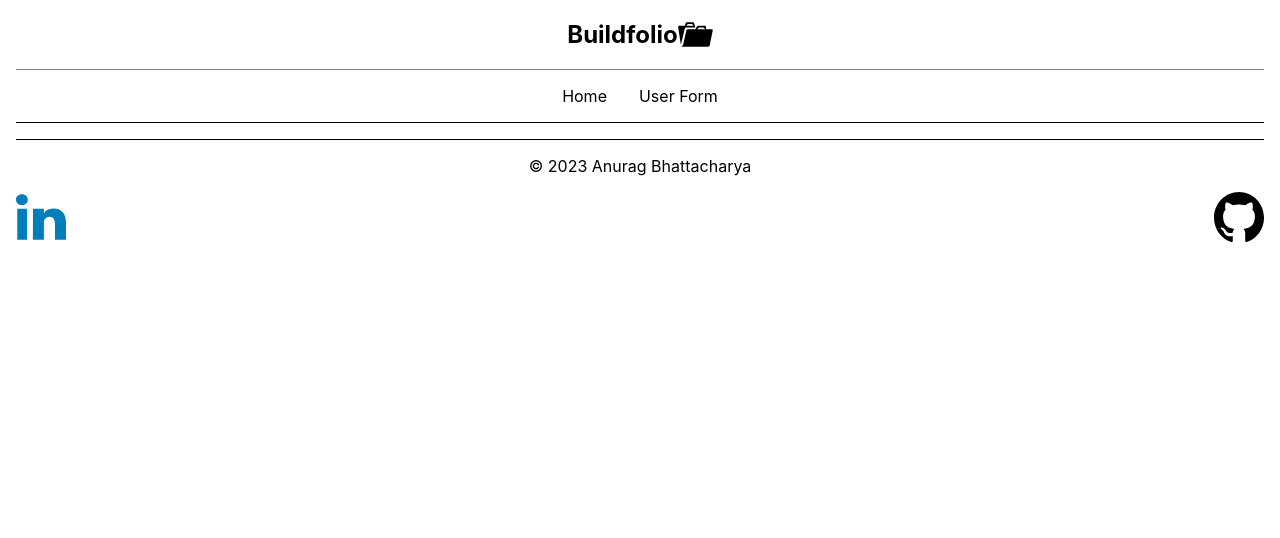
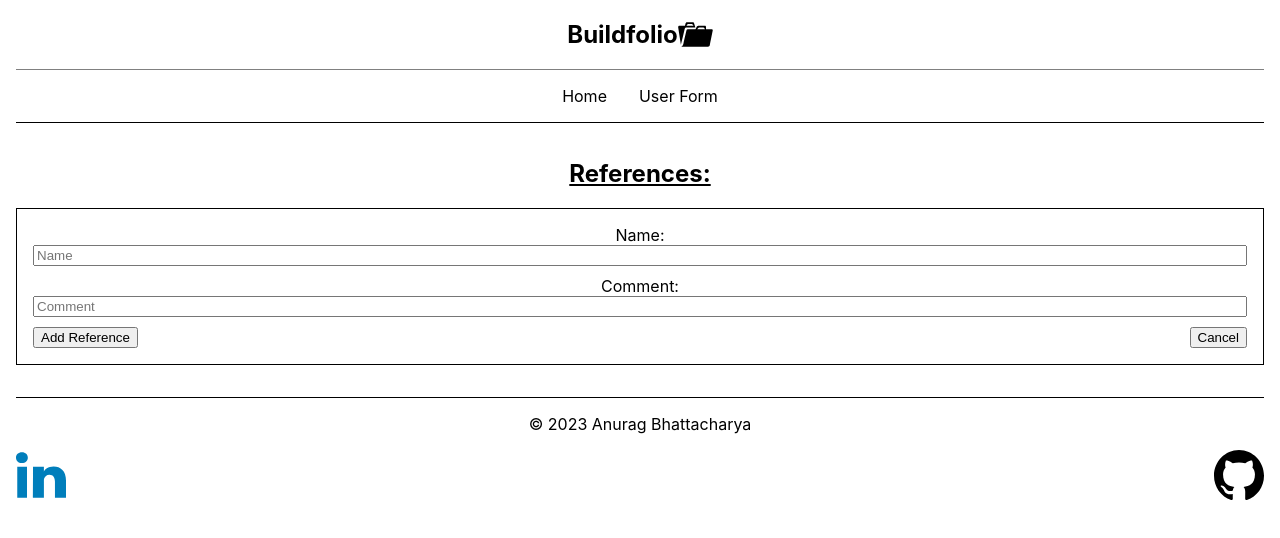
Before and after one commit to Anurag-Bhattacharya4199/buildfolio-client, a React (Create React App) app: page /1/addReference in a window 1280 px wide. Shown: the top 538 px of the page. Built offline with nearby package versions, Linux system fonts and the light colour scheme.

Commit message:
Adding Reference Form + Reference components on Dashboard + Fixing code

```diff
--- a/src/App.js
+++ b/src/App.js
@@ -9,6 +9,7 @@ import UserEducationForm from "./pages/UserEducationForm/UserEducationForm";
 import UserWorkExpForm from "./pages/UserWorkExpForm/UserWorkExpForm";
 import UserProjectForm from "./pages/UserProjectForm/UserProjectForm";
 import UserSkillForm from "./pages/UserSkillForm/UserSkillForm";
+import UserReferenceForm from "./pages/UserReferenceForm/UserReferenceForm";
 
 function App() {
   return (
@@ -23,6 +24,7 @@ function App() {
           <Route path="/:id/addWorkExperience" element={<UserWorkExpForm />} />
           <Route path="/:id/addProject" element={<UserProjectForm />} />
           <Route path="/:id/addSkill" element={<UserSkillForm />} />
+          <Route path="/:id/addReference" element={<UserReferenceForm />} />
         </Routes>
         <Footer />
       </BrowserRouter>
--- /dev/null
+++ b/src/components/UserRef/UserRef.js
@@ -0,0 +1,13 @@
+function UserRef(props) {
+  const { name, comment } = props;
+  return (
+    <ul>
+      <li>
+        <h2>{name}:</h2>
+        <p>{comment}</p>
+      </li>
+    </ul>
+  );
+}
+
+export default UserRef;
--- a/src/pages/UserDashboard/UserDashboard.js
+++ b/src/pages/UserDashboard/UserDashboard.js
@@ -8,6 +8,7 @@ import UserEducation from "../../components/UserEducation/UserEducation";
 import UserWorkExp from "../../components/UserWorkExp/UserWorkExp";
 import UserProject from "../../components/UserProject/UserProject";
 import UserSkill from "../../components/UserSkill/UserSkill";
+import UserRef from "../../components/UserRef/UserRef";
 
 function UserDashboard() {
   let { id } = useParams();
@@ -31,6 +32,10 @@ function UserDashboard() {
   const [hasSkillLoaded, setHasSkillLoaded] = useState(false);
   const [skill, setSkill] = useState([]);
   const [showSkill, setShowSkill] = useState(false);
+
+  const [hasRefLoaded, setHasRefLoaded] = useState(false);
+  const [ref, setRef] = useState([]);
+  const [showRef, setShowRef] = useState(false);
 
   const fetchUserDetails = async () => {
     await axios.get(`http://localhost:8080/users/${id}`).then((response) => {
@@ -75,12 +80,22 @@ function UserDashboard() {
       });
   };
 
+  const fetchRefDetails = async () => {
+    await axios
+      .get(`http://localhost:8080/users/${id}/references`)
+      .then((response) => {
+        setRef(response.data);
+        setHasRefLoaded(true);
+      });
+  };
+
   useEffect(() => {
     fetchUserDetails();
     fetchEducationDetails();
     fetchWorkExpDetails();
     fetchProjectDetails();
     fetchSkillDetails();
+    fetchRefDetails();
   }, []);
 
   const loadEducation = () => {
@@ -115,6 +130,14 @@ function UserDashboard() {
     setShowSkill(false);
   };
 
+  const loadRef = () => {
+    setShowRef(true);
+  };
+
+  const hideRef = () => {
+    setShowRef(false);
+  };
+
   const addEducation = () => {
     navigate(`/${id}/addEducation`);
   };
@@ -130,6 +153,11 @@ function UserDashboard() {
   const addSkill = () => {
     navigate(`/${id}/addSkill`);
   };
+
+  const addReference = () => {
+    navigate(`/${id}/addReference`);
+  };
+
   if (!hasLoaded) {
     return null;
   } else {
@@ -169,7 +197,7 @@ function UserDashboard() {
           <button onClick={addWorkExperience}>Add Professional History</button>
           <button onClick={addProject}>Add Project</button>
           <button onClick={addSkill}>Add Skills</button>
-          <button>Add References</button>
+          <button onClick={addReference}>Add References</button>
         </div>
         {hasEducationLoaded && education.length > 0 && (
           <div className="userDashboard__buttons">
@@ -239,6 +267,22 @@ function UserDashboard() {
               })}
           </div>
         )}
+        {hasRefLoaded && ref.length > 0 && (
+          <div className="userDashboard__buttons">
+            <button onClick={loadRef}>Show Reference</button>
+            <button onClick={hideRef}>Hide Reference</button>
+            {showRef &&
+              ref.map((item) => {
+                return (
+                  <UserRef
+                    key={item.referenceId}
+                    name={item.reference_name}
+                    comment={item.reference_comment}
+                  />
+                );
+              })}
+          </div>
+        )}
         <div>
           <button>BUILD MY PORTFOLIO</button>
         </div>
--- a/src/pages/UserProjectForm/UserProjectForm.js
+++ b/src/pages/UserProjectForm/UserProjectForm.js
@@ -90,9 +90,9 @@ function UserProjectForm() {
     event.preventDefault();
 
     if (isFormValid()) {
-      setProjectName("Project Name");
-      setDesc("Description of Project");
-      setLink("Link of Project");
+      setProjectName("");
+      setDesc("");
+      setLink("");
       await postProject(projectName, desc, link);
       alert("Project added");
       navigate(`/${id}/user`);
--- /dev/null
+++ b/src/pages/UserReferenceForm/UserReferenceForm.js
@@ -0,0 +1,139 @@
+import { useNavigate, useParams } from "react-router-dom";
+import "./UserReferenceForm.scss";
+import { useState } from "react";
+import ErrorIcon from "../../assets/icons/error-24px.svg";
+import axios from "axios";
+
+function UserReferenceForm() {
+  let { id } = useParams();
+  const [name, setName] = useState("");
+  const [comment, setComment] = useState("");
+
+  const [error, setError] = useState({
+    nameError: false,
+    commentError: false,
+  });
+
+  const navigate = useNavigate();
+
+  function handleCancel() {
+    alert("Reference is not added");
+    navigate(`/${id}/user`);
+  }
+
+  const handleChangeName = (event) => {
+    const name = event.target.value;
+    setName(name);
+  };
+
+  const handleChangeComment = (event) => {
+    const comment = event.target.value;
+    setComment(comment);
+  };
+
+  const postReference = async (name, comment) => {
+    const newRef = {
+      user_id: id,
+      reference_name: name,
+      reference_comment: comment,
+    };
+
+    try {
+      const response = await axios.post(
+        "http://localhost:8080/references",
+        newRef
+      );
+      return response;
+    } catch (e) {
+      console.log(e);
+    }
+  };
+
+  const isFormValid = () => {
+    let formComplete = true;
+
+    let errorState = {
+      nameError: false,
+      commentError: false,
+    };
+
+    if (name.length === 0) {
+      errorState.nameError = true;
+      formComplete = false;
+    }
+
+    if (comment.length === 0) {
+      errorState.commentError = true;
+      formComplete = false;
+    }
+
+    setError(errorState);
+
+    return formComplete;
+  };
+
+  const handleSubmit = async (event) => {
+    event.preventDefault();
+
+    if (isFormValid()) {
+      setName("");
+      setComment("");
+      await postReference(name, comment);
+      alert("Reference added");
+      navigate(`/${id}/user`);
+    }
+  };
+  return (
+    <section className="userRef">
+      <h1 className="userRef__title">References:</h1>
+      <form className="userRef__form" onSubmit={handleSubmit}>
+        <div className="userRef__form-name">
+          <label>Name:</label>
+          <input
+            className={`${error.nameError ? "userRef__form-invalidInput" : ""}`}
+            placeholder="Name"
+            name="refName"
+            form="refName"
+            value={name}
+            onChange={handleChangeName}
+          />
+          <span
+            className={`userRef__form-errorMsg ${
+              error.nameError ? "userRef__form-errorMsgInvalidInput" : ""
+            }`}
+          >
+            <img src={ErrorIcon} alt="Error Icon" />
+            This field is required
+          </span>
+        </div>
+        <div className="userRef__form-comment">
+          <label>Comment:</label>
+          <input
+            className={`${
+              error.commentError ? "userRef__form-invalidInput" : ""
+            }`}
+            placeholder="Comment"
+            name="refComment"
+            form="refComment"
+            value={comment}
+            onChange={handleChangeComment}
+          />
+          <span
+            className={`userRef__form-errorMsg ${
+              error.commentError ? "userRef__form-errorMsgInvalidInput" : ""
+            }`}
+          >
+            <img src={ErrorIcon} alt="Error Icon" />
+            This field is required
+          </span>
+        </div>
+        <div className="userRef__form-buttons">
+          <button>Add Reference</button>
+          <button onClick={handleCancel}>Cancel</button>
+        </div>
+      </form>
+    </section>
+  );
+}
+
+export default UserReferenceForm;
--- /dev/null
+++ b/src/pages/UserReferenceForm/UserReferenceForm.scss
@@ -0,0 +1,40 @@
+.userRef {
+  padding: 16px;
+  text-align: center;
+
+  &__title {
+    text-decoration: underline;
+  }
+
+  &__form{
+    border: 1px solid black;
+    padding: 16px;
+
+    &-name, &-comment {
+      display: flex;
+      flex-direction: column;
+      padding-bottom: 10px;
+    }
+
+    &-buttons {
+      display: flex;
+      justify-content: space-between;
+    }
+
+    &-invalidInput {
+      border: 1px solid red;
+    }
+
+    &-errorMsg {
+      display: none;
+    }
+
+    &-errorMsgInvalidInput {
+      color: red;
+      display: flex;
+      align-items: center;
+      gap: 6px;
+      padding-top: 5px;
+    }
+  }
+}
--- a/src/pages/UserSkillForm/UserSkillForm.js
+++ b/src/pages/UserSkillForm/UserSkillForm.js
@@ -81,7 +81,7 @@ function UserSkillForm() {
     event.preventDefault();
 
     if (isFormValid()) {
-      setSkillName("Skill Name");
+      setSkillName("");
       setProfLvl("");
       await postSkill(skillName, profLvl);
       alert("Skill added");
--- a/src/pages/UserWorkExpForm/UserWorkExpForm.js
+++ b/src/pages/UserWorkExpForm/UserWorkExpForm.js
@@ -104,9 +104,9 @@ function UserWorkExpForm() {
     event.preventDefault();
 
     if (isFormValid()) {
-      setWorkTitle("Work Title");
-      setCompany("Company");
-      setDesc("Description of Work");
+      setWorkTitle("");
+      setCompany("");
+      setDesc("");
       setStartDate("");
       await postWorkExp(workTitle, company, desc, startDate);
       alert("Work Experience added");
```
Also changed, not shown: src/components/UserRef/UserRef.scss (added).
